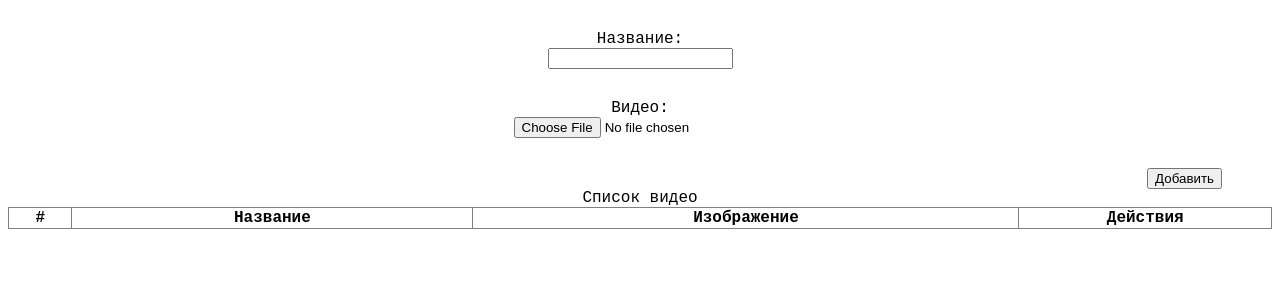
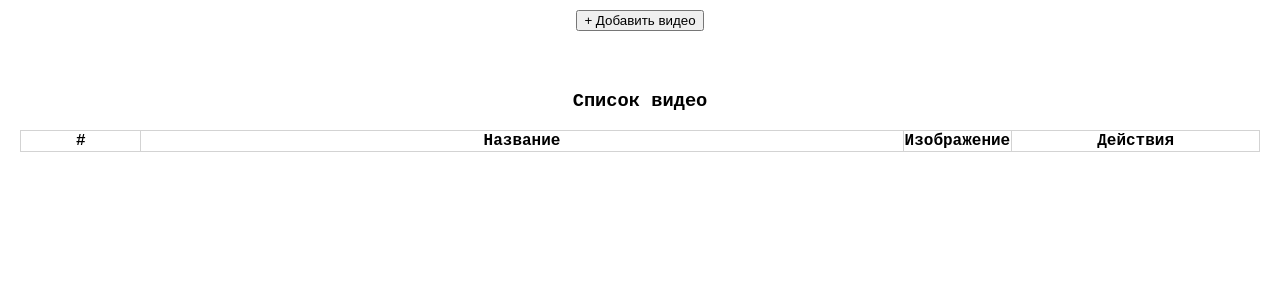
Before and after one commit to av1ppp/django-video-watcher, a Django app: page / in a window 1280 px wide. Shown: the top 300 px of the page. Run offline with Django 3.2, Linux system fonts and the light colour scheme; data that the repository does not hold is empty.

Commit message:
upload video form moved to another page

```diff
--- a/project/urls.py
+++ b/project/urls.py
@@ -7,7 +7,7 @@ from django.conf import settings
 urlpatterns = [
     path('', video_views.catalog),
     path('watch/', video_views.watch_video),
-    path('create/', video_views.create_video),
+    path('upload/', video_views.upload_video),
     path('delete/', video_views.delete_video),
     path('admin/', admin.site.urls),
 ] + static(settings.MEDIA_URL, document_root=settings.MEDIA_ROOT)
--- a/templates/catalog/index.html
+++ b/templates/video/catalog.html
@@ -8,24 +8,29 @@
     <title>Каталог</title>
 
     <style>
-        body { font-family: 'Courier New', Courier, monospace; }
+        body {
+            font-family: 'Courier New', Courier, monospace;
+            margin: 0;
+            padding: 0;
+            box-sizing: border-box;
+        }
 
-        .form-group {
-            margin: 30px 0;
-            text-align: center;
+        .container { padding: 10px 20px; }
+
+        .controls {
+            display: grid;
+            margin-bottom: 40px;
         }
-        .alert { font-size: 12px; }
-        .alert-danger { color: red; }
+
         .button {
             border: none;
-            background-color: rgb(47, 152, 201);
             color: white;
             padding: 8px 16px;
             border-radius: 20px;
             cursor: pointer;
         }
-
         .red { background: #f23f3f; }
+        .blue { background: #50b3d4; }
 
         .videos-table {
             width: 100%;
@@ -48,32 +50,24 @@
             padding: 4px 8px;
         }
 
-        .thumbnail { height: 90px; }
+        .thumbnail {
+            height: 90px;
+            width: 90px;
+        }
     </style>
 </head>
 <body class="container">
-    <form action="create/" method="POST" enctype="multipart/form-data">
-        {% csrf_token %}
-        <div>
-            {% for field in add_form %}
-            <div class="form-group">
-                {{ field.label_tag }}
-                <div>{{ field }}</div>
-            </div>
-            {% endfor %}
-        </div>
-        <div style="text-align: right; margin-right: 50px;">
-            <input type="submit" style="cursor: pointer;" value="Добавить">
-        </div>
-    </form>
+    <div class="controls">
+        <a href="/upload"><button>+ Добавить видео</button></a>
+    </div>
 
-    <table class="videos-table" border>
-        <caption>Список видео</caption>
+    <table class="videos-table" border bordercolor="lightgrey">
+        <caption><h3>Список видео</h3></caption>
         <thead>
             <tr>
                 <th>#</th>
                 <th>Название</th>
-                <th>Изображение</th>
+                <th style="width: 100px">Изображение</th>
                 <th style="width: 20%">Действия</th>
             </tr>
         </thead>
--- a/video/views.py
+++ b/video/views.py
@@ -10,9 +10,8 @@ def catalog(request):
     for v in videos:
         v.delete_form = DeleteVideoForm(initial={'video_id': v.id})
 
-    context = {'videos': videos, 'add_form': UploadVideoForm()}
-
-    return render(request, 'catalog/index.html', context)
+    context = {'videos': videos}
+    return render(request, 'video/catalog.html', context)
 
 def watch_video(request):
     video_id = request.GET.get('id', '')
@@ -24,13 +23,10 @@ def watch_video(request):
     if not video:
         return HttpResponseNotFound('Not Found')
 
-    print(video.videofile.file)
-    print(video.videothumbnail.file)
+    context = {'video': video}
+    return render(request, 'video/watch.html', context)
 
-    context = {'video': video}
-    return render(request, 'watch/index.html', context)
-
-def create_video(request):
+def upload_video(request):
     if request.method == 'POST':
         add_form = UploadVideoForm(request.POST, request.FILES)
         if add_form.is_valid():
@@ -39,8 +35,10 @@ def create_video(request):
                 add_form.cleaned_data.get('video'))
 
             return HttpResponseRedirect('../')
-
         return HttpResponse(services.get_errors_with_form(add_form))
+    elif request.method == 'GET':
+        context = {'upload_form': UploadVideoForm()}
+        return render(request, 'video/upload.html', context)
 
 def delete_video(request):
     if request.method == 'POST':
```
Also changed, not shown: other parts of templates/video/catalog.html (+2 -5 lines), templates/video/upload.html (added, +67 -0 lines), templates/video/watch.html (renamed from templates/watch/index.html, +9 -1 lines).
